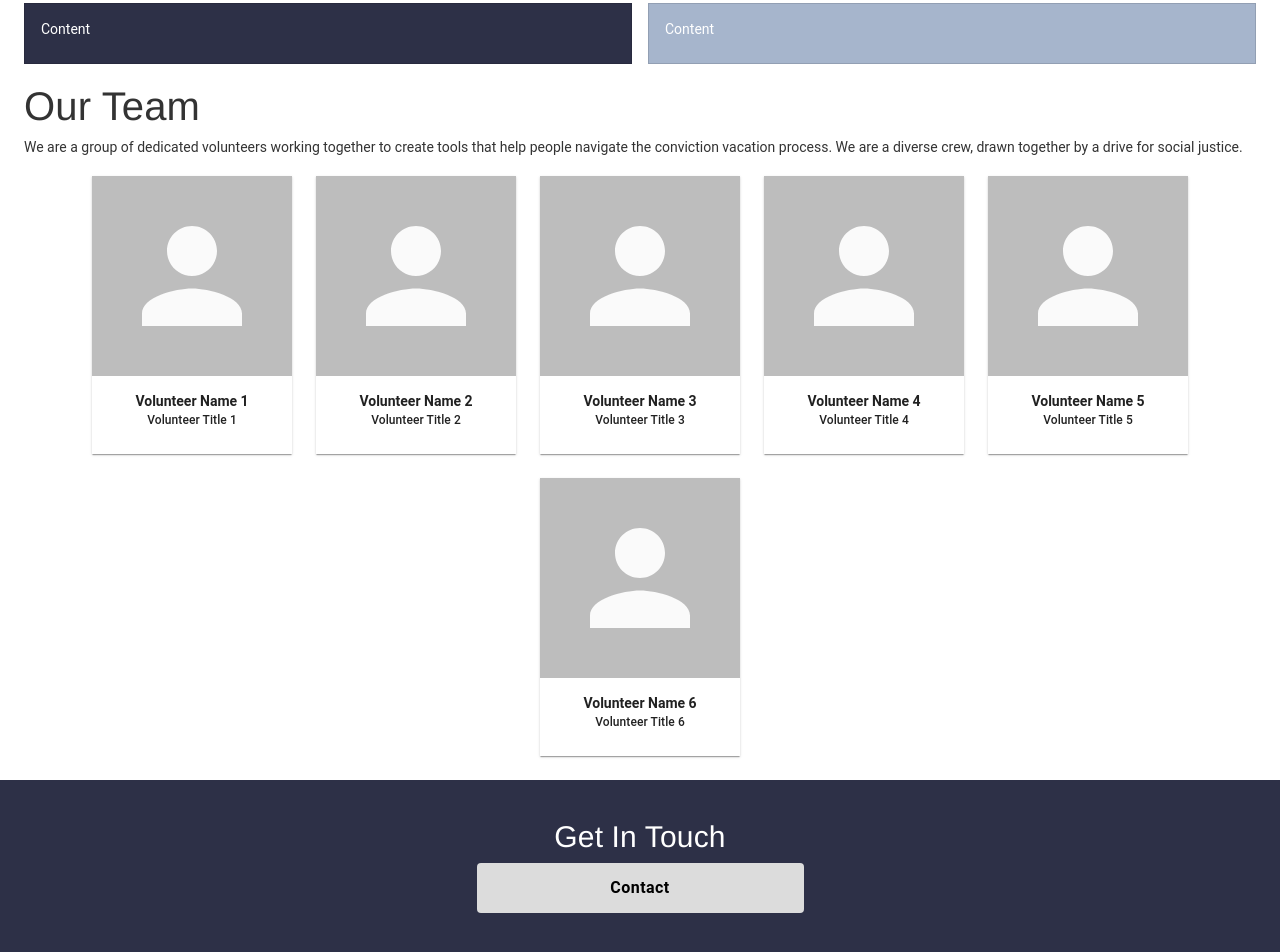
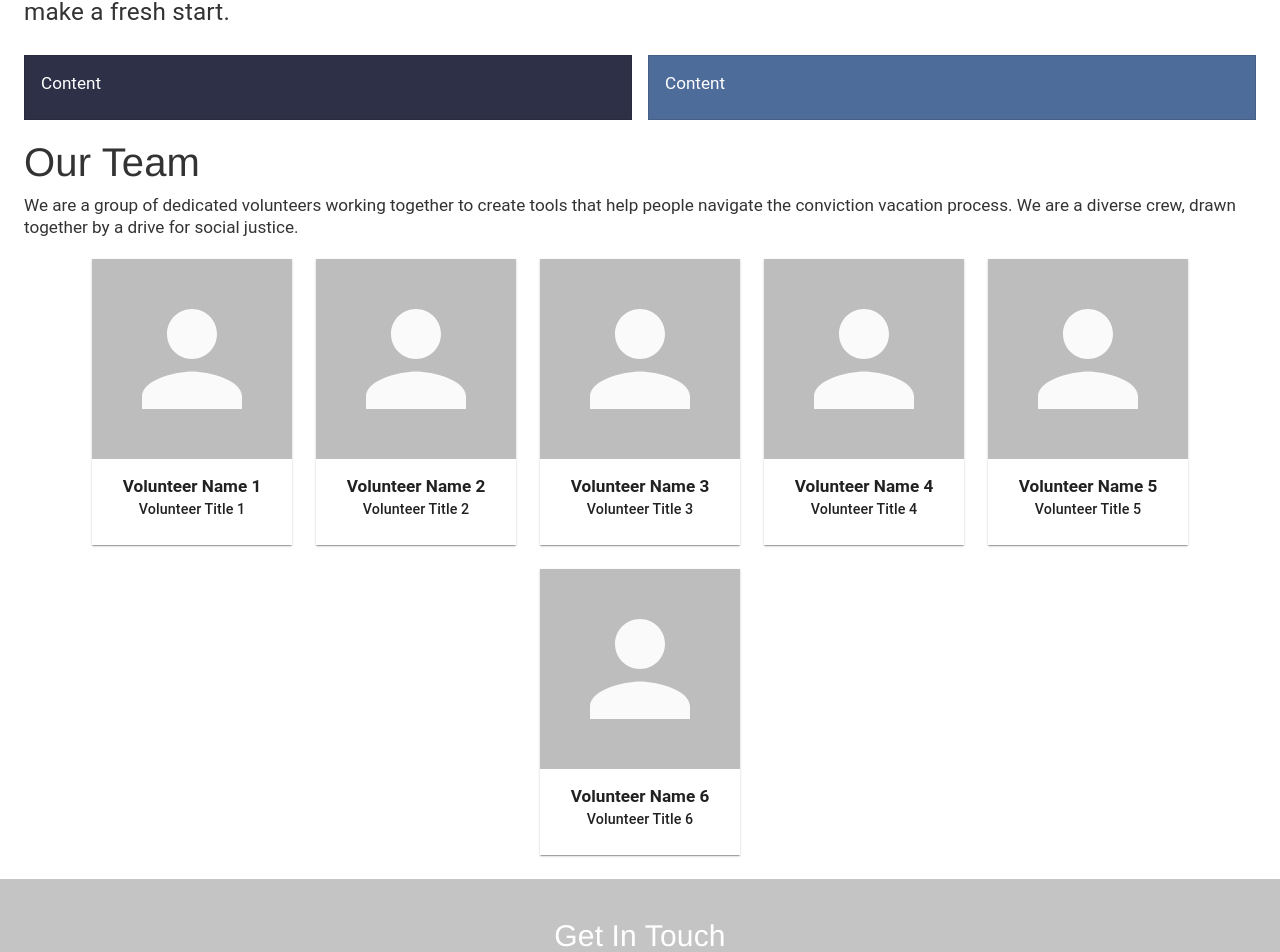
Before and after one commit to openseattle/clearviction-v1, a React (Create React App) app: page /about in a window 1280 px wide. Shown: the part 246-1198 px from the top of the page. Built offline with nearby package versions, Linux system fonts and the light colour scheme.

Commit message:
add theme to aboutpage classes

```diff
--- a/src/Components/Footer.jsx
+++ b/src/Components/Footer.jsx
@@ -24,7 +24,7 @@ const Footer = () => {
   return (
     <Box component="footer" style={{ marginTop: "auto" }}>
       <Container maxWidth="xl">
-        <Grid container direction="row" style={{ display: "flex" }}>
+        <Grid container direction="row" style={{ display: "flex", backgroundColor: "primary" }}>
           <Grid container columns={2} justifyContent="space-between">
             <Grid item>
               <List>
--- a/src/Components/Theme.jsx
+++ b/src/Components/Theme.jsx
@@ -19,7 +19,7 @@ const Theme = createTheme({
     }
   },
   typography: {
-    fontSize: "16px",
+    fontSize: 16,
     body1: {
       fontFamily: "Lora",
       fontSize: "1.25rem",
--- a/src/Pages/AboutPage.jsx
+++ b/src/Pages/AboutPage.jsx
@@ -13,18 +13,18 @@ import HeroPanel from "../Components/HeroPanel";
 
 const team = [1, 2, 3, 4, 5, 6];
 
-const useStyles = makeStyles({
+const useStyles = makeStyles((theme) => ({
   actionItem: {
-    backgroundColor: "var(--dark-blue)",
+    backgroundColor: theme.palette.primary.main,
     color: "white",
   },
   infoDark: {
-    backgroundColor: "var(--dark-blue)",
+    backgroundColor: theme.palette.secondary.main,
     color: "white",
     borderRadius: 0,
   },
   infoLight: {
-    backgroundColor: "var(--blue)",
+    backgroundColor: theme.palette.secondary.light,
     color: "white",
     borderRadius: 0,
   },
@@ -32,7 +32,7 @@ const useStyles = makeStyles({
     marginTop: "2rem",
     marginBottom: "2rem",
   },
-});
+}));
 
 const AboutPage = () => {
   const classes = useStyles();
```
